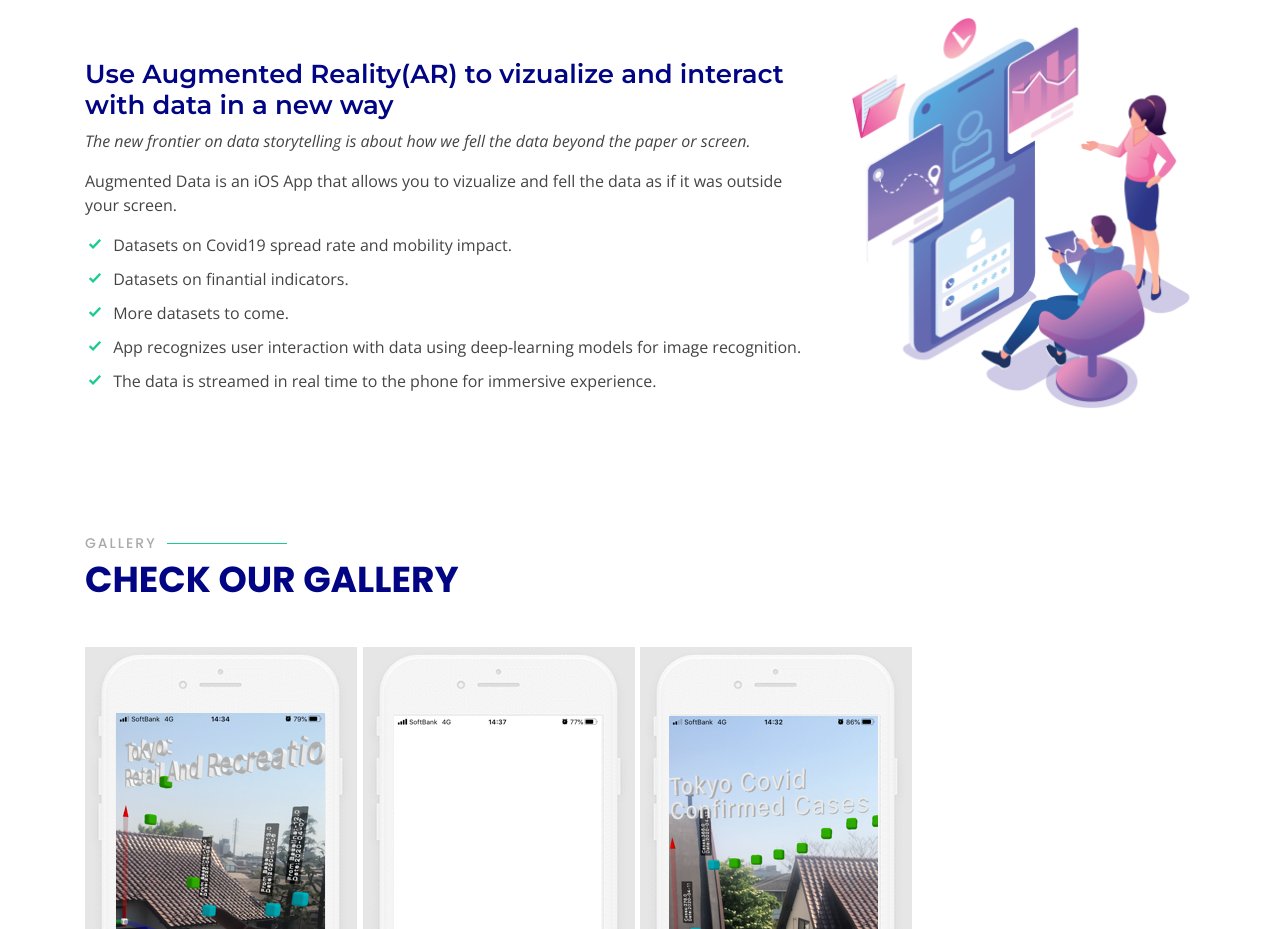
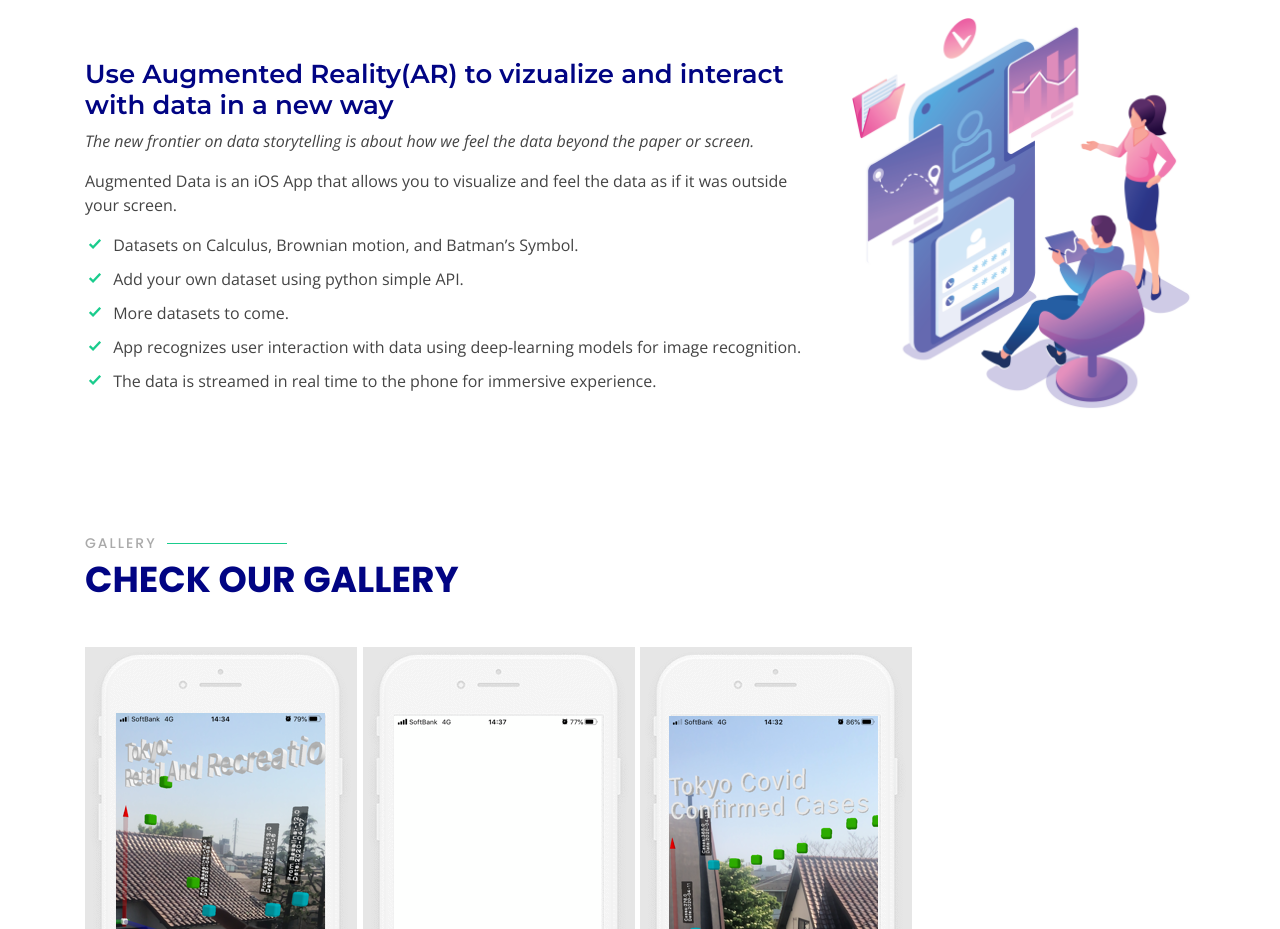
Before and after one commit to mauhcs/ar-data-homepage, a plain HTML site: page index.html in a window 1280 px wide. Shown: the part 1320-2249 px from the top of the page. Drawn offline with nearby package versions, Linux system fonts and the light colour scheme.

Commit message:
fixed typos

```diff
--- a/index.html
+++ b/index.html
@@ -273,14 +273,14 @@
           <div class="col-md-8 pt-5 order-2 order-md-1" data-aos="fade-up">
             <h3>Use Augmented Reality(AR) to vizualize and interact with data in a new way </h3>
             <p class="font-italic">
-              The new frontier on data storytelling is about how we fell the data beyond the paper or screen.
+              The new frontier on data storytelling is about how we feel the data beyond the paper or screen.
             </p>
             <p>
-                Augmented Data is an iOS App that allows you to vizualize and fell the data as if it was outside your screen.
+              Augmented Data is an iOS App that allows you to visualize and feel the data as if it was outside your screen.
             </p>
             <ul>
-              <li><i class="icofont-check"></i> Datasets on Covid19 spread rate and mobility impact.</li>
-              <li><i class="icofont-check"></i> Datasets on finantial indicators.</li>
+              <li><i class="icofont-check"></i> Datasets on Calculus, Brownian motion, and Batman’s Symbol.</li>
+              <li><i class="icofont-check"></i> Add your own dataset using python simple API.</li>
               <li><i class="icofont-check"></i> More datasets to come.</li>
               <li><i class="icofont-check"></i> App recognizes user interaction with data using deep-learning models for image recognition.</li>
               <li><i class="icofont-check"></i> The data is streamed in real time to the phone for immersive experience.</li>
```
